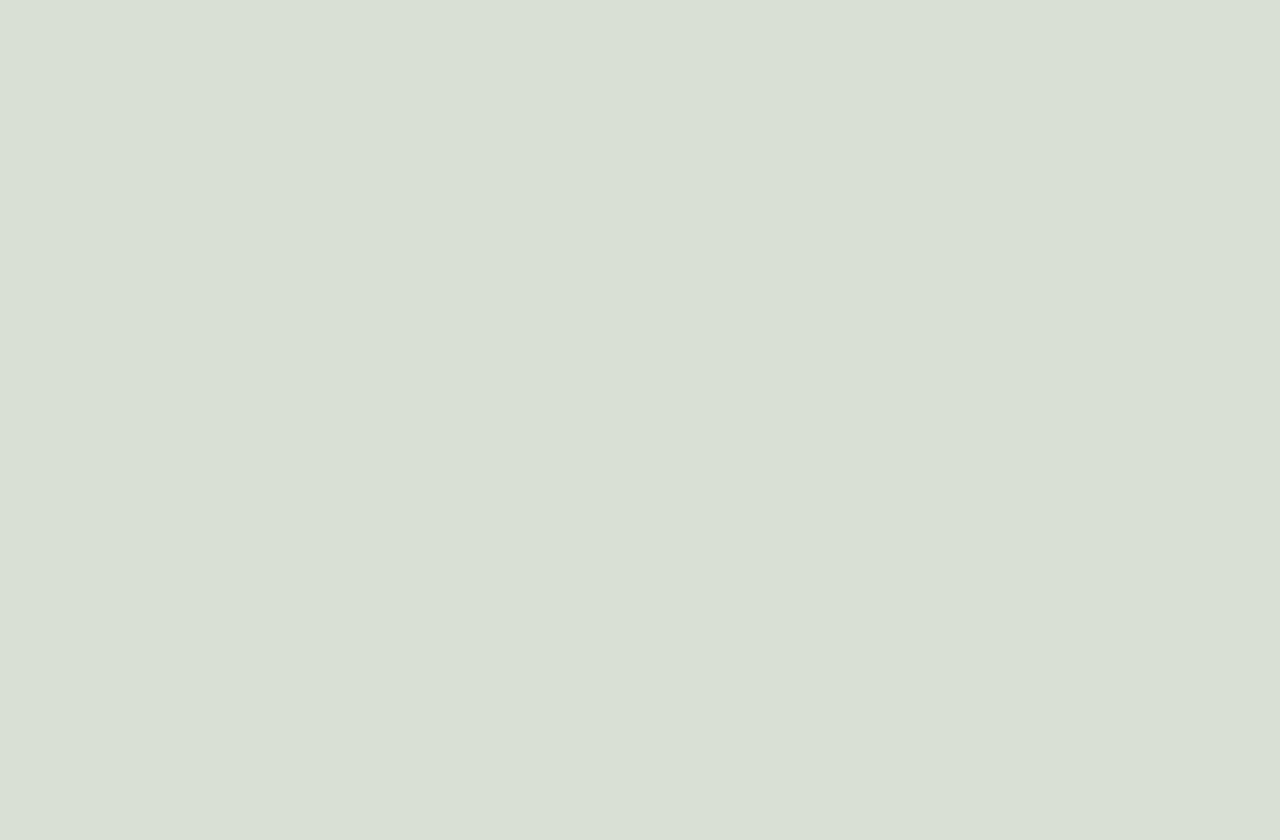
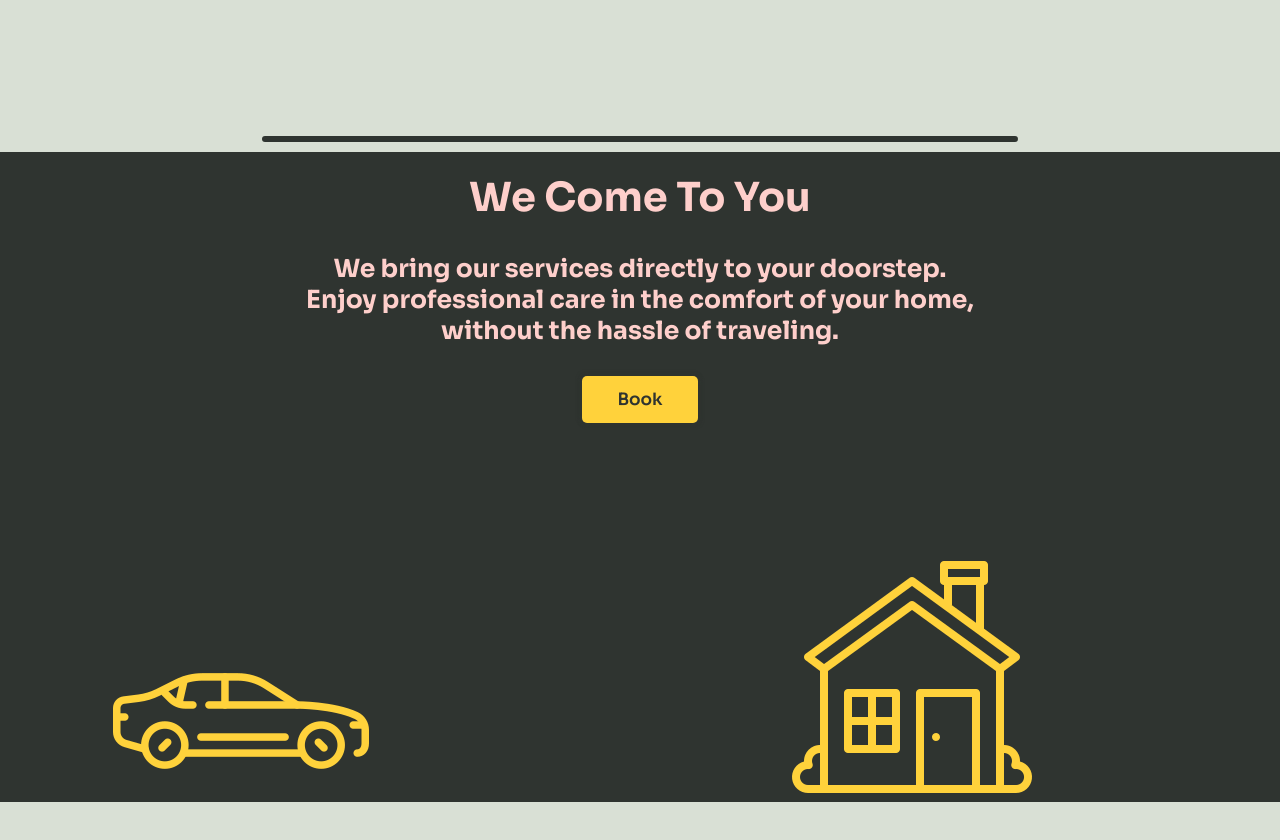
Before and after one commit to Seanjohnferesi/Wakanaka-Website-React-PT2, a React (Vite) app: page / in a window 1280 px wide. Shown: the part 1420-2260 px from the top of the page. Built offline with nearby package versions, Linux system fonts and the light colour scheme.

Commit message:
Add deliver section

```diff
--- a/src/components/ServicesSection.jsx
+++ b/src/components/ServicesSection.jsx
@@ -23,6 +23,8 @@ function ServicesSection () {
                     <button>Explore</button>
                 </div>
             </div>
+
+            <div className="divider"></div>
         </section>
     )
 }
--- /dev/null
+++ b/src/components/WhyChooseUs.jsx
@@ -0,0 +1,22 @@
+import "../styles/why-choose-us.css"
+import car from "../assets/icons/sedan.png"
+import house from "../assets/icons/home.png"
+
+function WhyChooseUs () {
+    return(
+        <section className="mobile-service">
+                <h1>We Come To You</h1>
+                <h2>We bring our services directly to your doorstep.<br/>
+                    Enjoy professional care in the comfort of your home,<br/>
+                    without the hassle of traveling.
+                </h2>
+                <button>Book</button>
+                <div className="delivery-container">
+                    <img src={car} alt={car} />
+                    <img src={house} alt={house} />
+                </div>
+        </section>
+    )
+}
+
+export default WhyChooseUs
--- a/src/pages/Home.jsx
+++ b/src/pages/Home.jsx
@@ -1,14 +1,16 @@
 import HeroSection from "../components/HeroSection";
 import Header from "../components/Header";
 import ServicesSection from "../components/ServicesSection";
+import WhyChooseUs from "../components/WhyChooseUs";
 
 
 function Home() {
     return (
         <>
-            <Header/>
-            <HeroSection/>
-            <ServicesSection/>
+            <Header />
+            <HeroSection />
+            <ServicesSection />
+            <WhyChooseUs />
         </>
 
     )
--- a/src/styles/services-section.css
+++ b/src/styles/services-section.css
@@ -1,14 +1,15 @@
 .services-container{
-    padding: 20px;
+    padding: 10px;
 }
 
-h1{
+.services-container h1{
     text-align: center;
     color: var(--bg-color);
     margin: 50px 0;
+    font-size: 40px;
 }
 
-/***** SERVICES TABS *****/
+/***** SERVICES CONTAINER *****/
 .services{
     display: flex;
     justify-content: space-evenly;
@@ -38,6 +39,8 @@ h1{
     font-size: 30px;
 }
 
+/***** BUTTONS *****/
+
 .services-tab button{
     border: none;
     padding: 13px 30px;
@@ -50,3 +53,13 @@ h1{
     box-shadow: 1px 1px 5px grey, -1px -1px 5px grey;
     cursor: pointer;
 }
+
+/***** DIVIDER *****/
+.divider{
+    margin: 0 auto;
+    margin-top: 250px;
+    width: 60%;
+    height: 6px;
+    border-radius: 3px;
+    background-color: var(--bg-color);
+}
--- /dev/null
+++ b/src/styles/why-choose-us.css
@@ -0,0 +1,54 @@
+.mobile-service{
+    width: 100%;
+    height: 650px;
+    display: flex;
+    align-items: center;
+    flex-direction: column;
+    gap: 30px;
+    padding: 20px;
+    background-color: var(--bg-color);
+}
+
+.mobile-service h1 {
+    color: var(--txt-color);
+    font-size: 40px;
+    font-family: inherit;
+}
+
+.mobile-service h2{
+    color: var(--txt-color);
+    font-size: 25px;
+    text-align: center;
+}
+
+.mobile-service button{
+    border: none;
+    padding: 13px 35px;
+    border-radius: 5px;
+    font-family: inherit;
+    font-size: 1.0625rem;
+    font-weight: 600;
+    color: var(--bg-color);
+    background-color: var(--accent-color);
+    box-shadow: 1px 1px 5px , -1px -1px 5px ;
+    cursor: pointer;
+}
+
+/***** CAR AND HOUSE *****/
+.delivery-container{
+    margin-top: 100px;
+    width: 85%;
+    display: flex;
+    align-items: center;
+}
+
+/***** HOUSE *****/
+.delivery-container img:nth-last-of-type(1){
+    /* width: 200px; */
+    transform: translateX(415px);
+}
+
+/***** CAR *****/
+.delivery-container img:nth-last-of-type(2){
+    transform: translateY(40px);
+}
```
Also changed, not shown: src/assets/icons/home.png (added), src/assets/icons/sedan.png (added).
